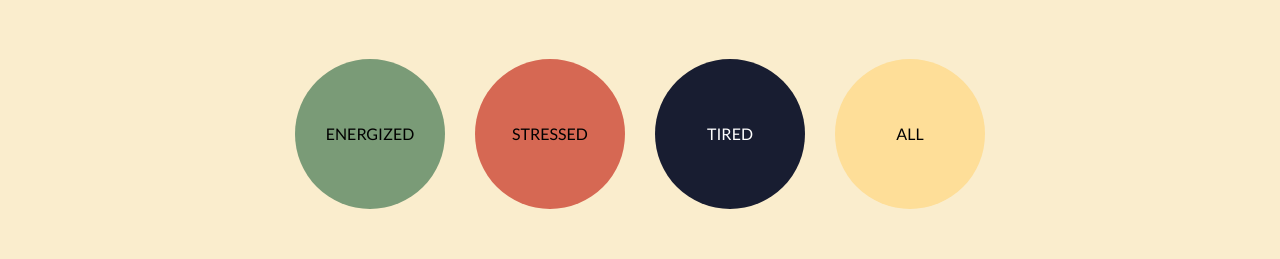
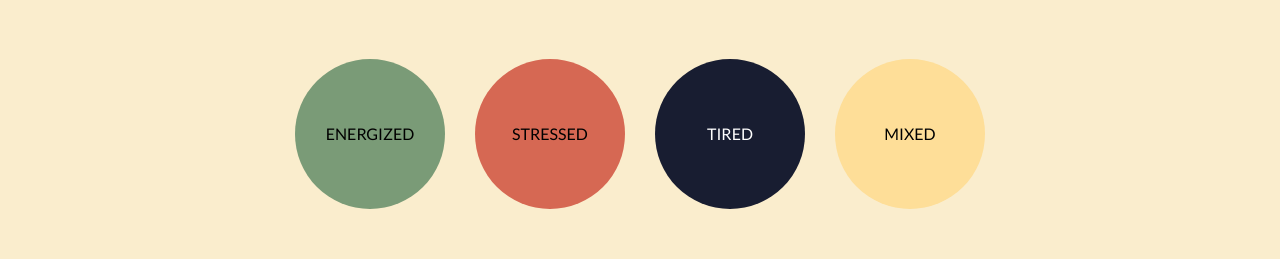
Before and after one commit to idanygo/mood-project, a Next.js app: page / in a window 1280 px wide. Shown: the part 213-472 px from the top of the page. Built offline with nearby package versions, Linux system fonts and the light colour scheme.

Commit message:
included comments in code

```diff
--- a/components/Navbar.js
+++ b/components/Navbar.js
@@ -13,12 +13,12 @@ const menuList = [
   },
   {
     text: "ALL EXERCISES ",
-    href: "/all",
+    href: "/mixed",
   },
 ];
 
 const Navbar = () => {
-  //Change nav color when scrolling
+  //Changes nav color when scrolling below 115px
   const [color, setColor] = useState(false);
 
   const changeColor = () => {
@@ -39,8 +39,11 @@ const Navbar = () => {
 
   const [navActive, setNavActive] = useState(false);
   const [activeIndex, setActiveIndex] = useState(0);
+
+  //IDA LÄGG KOMMENTAR OM USEREF
   let menuRef = useRef();
 
+  // Closes the menu when clicking outside of it on mobile
   useEffect(() => {
     let handler = (e) => {
       if (!menuRef.current.contains(e.target)) {
@@ -48,10 +51,10 @@ const Navbar = () => {
       }
     };
 
-    document.addEventListener("mousedown", handler);
+    window.addEventListener("mousedown", handler);
 
     return () => {
-      document.removeEventListener("mousedown", handler);
+      window.removeEventListener("mousedown", handler);
     };
   }, []);
 
--- a/components/Scroll.js
+++ b/components/Scroll.js
@@ -3,6 +3,7 @@ import styles from "@/styles/Scroll.module.css";
 
 export default function Scroll() {
   function handleScroll() {
+    // when clicking the arrowscrolls down to 0.9 of the window
     const halfViewportHeight = window.innerHeight / 0.9;
     const nextPagePosition = window.scrollY + halfViewportHeight;
     window.scroll({
--- a/pages/index.js
+++ b/pages/index.js
@@ -36,8 +36,8 @@ export default function Home() {
               <Link className={styles.tiredLink} href={"/tired"}>
                 <div className={styles.tiredCircle}>TIRED</div>
               </Link>
-              <Link className={styles.allLink} href={"/all"}>
-                <div className={styles.allCircle}>ALL</div>
+              <Link className={styles.allLink} href={"/mixed"}>
+                <div className={styles.allCircle}>MIXED</div>
               </Link>
             </div>
           </div>
--- a/pages/stressed.js
+++ b/pages/stressed.js
@@ -1,8 +1,8 @@
-import styles from "@/styles/All.module.css";
+import styles from "@/styles/AllMoods.module.css";
 import Layout from "@/components/Layout";
 import { getAllMoods } from "@/utils/Moodobjects";
 
-// Här skapar vi en array som heter Stressedmoods, genom att filtrera vår array moods, endast om objektes id är lika med "stressed"
+//Only the exercises where the id equals stressed shows.
 export default function Stressed({ moods }) {
   const stressedMoods = moods.filter((mood) => mood.id === "stressed");
   return (
--- a/pages/tired.js
+++ b/pages/tired.js
@@ -1,8 +1,8 @@
-import styles from "@/styles/All.module.css";
+import styles from "@/styles/AllMoods.module.css";
 import Layout from "@/components/Layout";
 import { getAllMoods } from "@/utils/Moodobjects";
 
-// Här skapar vi en array som heter Tiredmoods, genom att filtrera vår array moods, endast om objektes id är lika med "Tired"
+//Only the exercises where the id equals tired shows.
 export default function Tired({ moods }) {
   const tiredMoods = moods.filter((mood) => mood.id === "tired");
   return (
--- a/styles/All.module.css
+++ b/styles/AllMoods.module.css
@@ -89,8 +89,6 @@
   grid-template-rows: auto 2fr;
 }
 
-/* design för selectvalen */
-
 .select {
   font-size: 18px;
   background-color: #f5f0e4;
@@ -101,8 +99,6 @@
   border: black 1px solid;
 }
 
-/* design där vi har lagt taggarna i */
-
 .tagContainer {
   display: flex;
   justify-content: center;
--- a/styles/Lunga.module.css
+++ b/styles/Lunga.module.css
@@ -8,7 +8,7 @@
   height: calc(80vh - 83px);
   display: flex;
   flex-direction: column;
-  justify-content: start;
+  justify-content: flex-start;
   align-items: center;
   padding: 20px;
   margin-top: 6%;
@@ -98,6 +98,7 @@
 .breathForm {
   display: flex;
   flex-direction: column;
+  align-items: center;
   gap: 20px;
   margin-top: 20px;
 }
```
Also changed, not shown: pages/energized.js (+3 -4 lines), pages/mixed.js (renamed from pages/all.js, +5 -6 lines), styles/Tired.module 2.css (deleted), styles/Tired.module.css (deleted).
